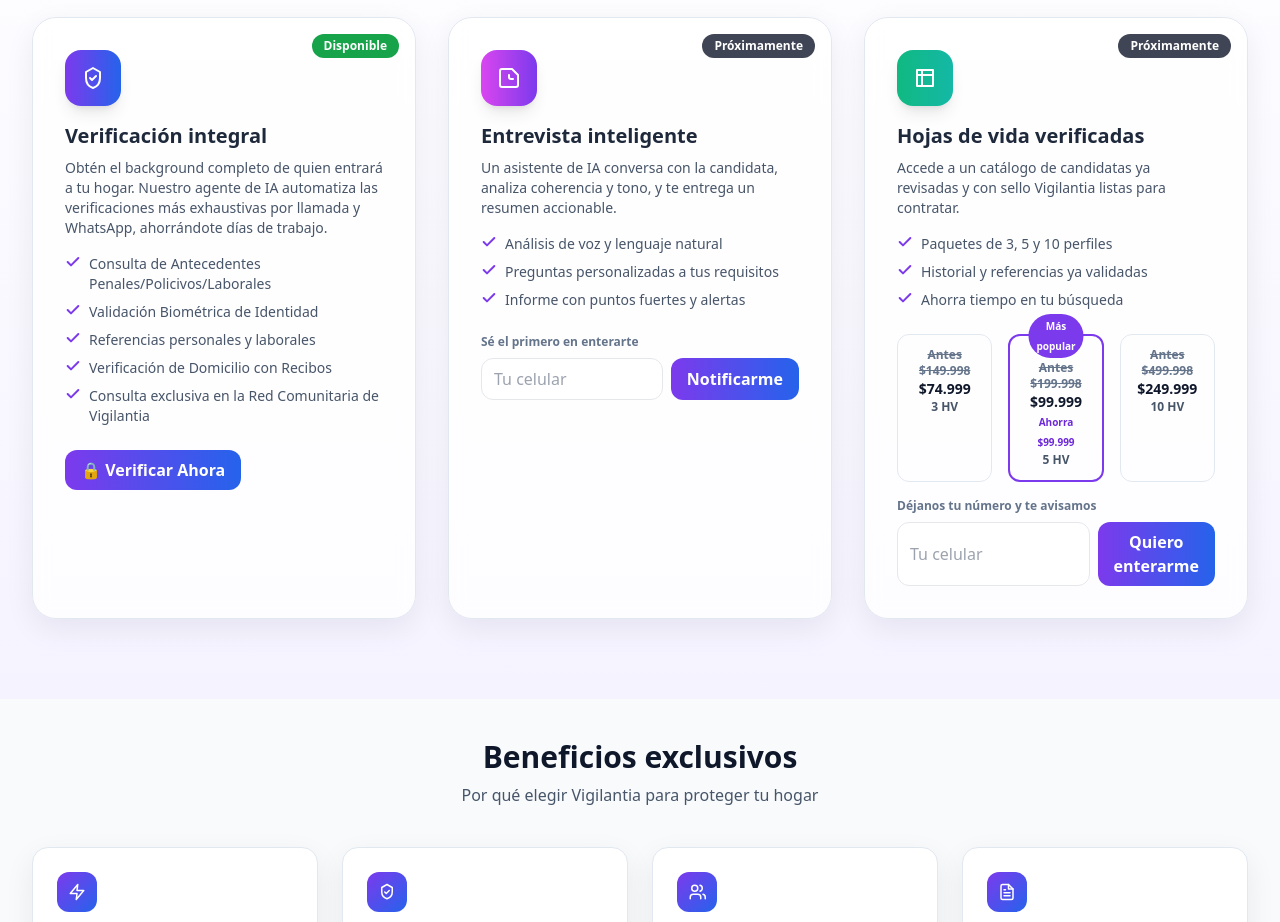
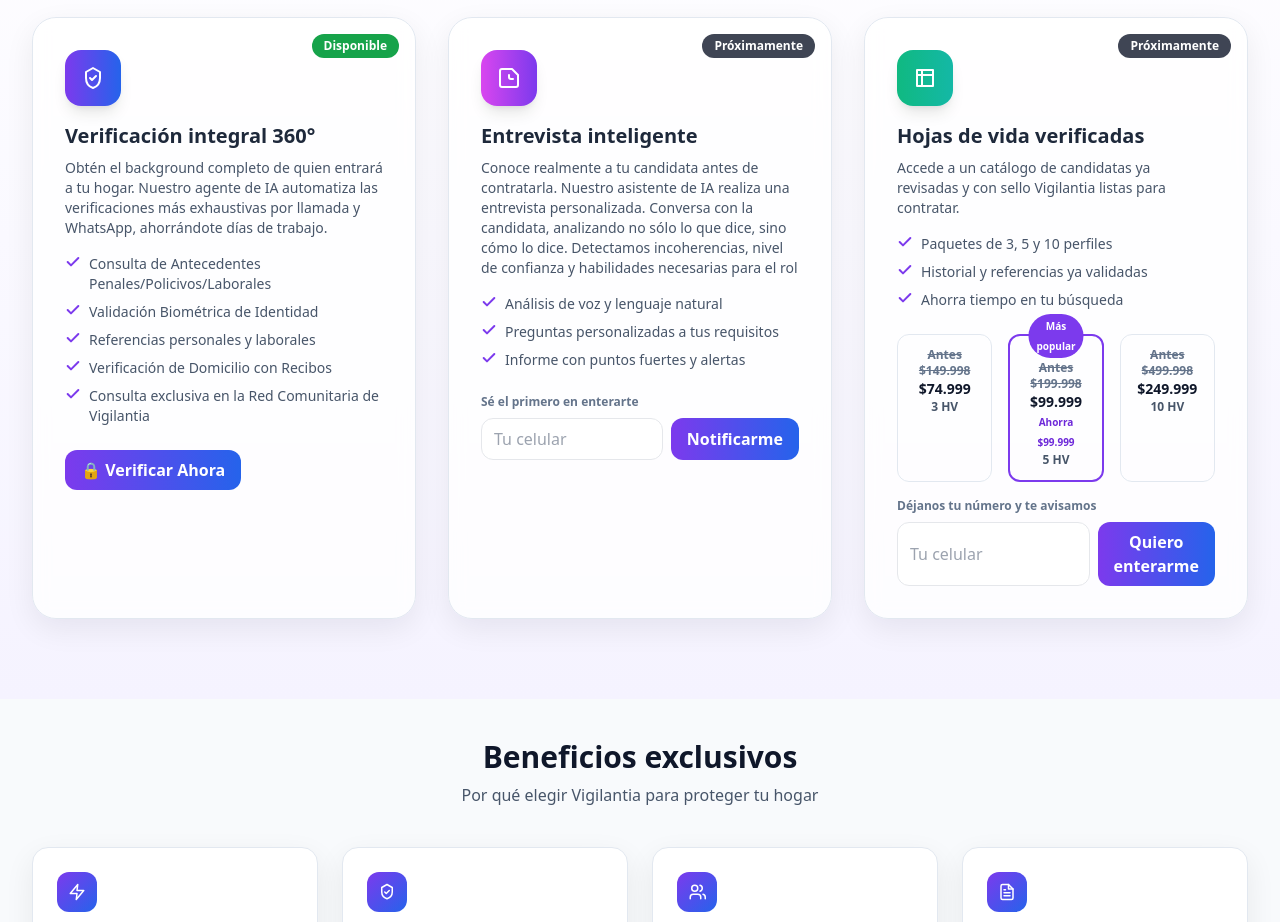
Before and after one commit to jgodoy86/vigilantia, a plain HTML site: page index.html in a window 1280 px wide. Shown: the part 1060-1982 px from the top of the page. Drawn offline with nearby package versions, Linux system fonts and the light colour scheme.

Commit message:
Update index.html

```diff
--- a/index.html
+++ b/index.html
@@ -255,7 +255,7 @@
           <div class="w-14 h-14 mb-4 rounded-2xl bg-gradient-to-r from-violet-600 to-blue-600 flex items-center justify-center text-white text-xl shadow-lg">
             <svg width="24" height="24" viewBox="0 0 24 24" fill="none" stroke="currentColor" stroke-width="2" stroke-linecap="round" stroke-linejoin="round"><path d="M12 2l7 4v6c0 6-4 9-7 10-3-1-7-4-7-10V6l7-4z"/><path d="M9 12l2 2 4-4"/></svg>
           </div>
-          <h3 class="text-xl font-bold mb-2">Verificación integral</h3>
+          <h3 class="text-xl font-bold mb-2">Verificación integral 360°</h3>
           <p class="text-sm text-slate-600 mb-4">Obtén el background completo de quien entrará a tu hogar. Nuestro agente de IA automatiza las verificaciones más exhaustivas por llamada y WhatsApp, ahorrándote días de trabajo.</p>
           <ul class="text-sm text-slate-600 space-y-2">
             <li class="flex items-start"><svg class="w-4 h-4 text-violet-600 mr-2 flex-shrink-0" viewBox="0 0 24 24" fill="none" stroke="currentColor" stroke-width="3" stroke-linecap="round" stroke-linejoin="round"><polyline points="20 6 9 17 4 12"/></svg>Consulta de Antecedentes Penales/Policivos/Laborales</li>
@@ -273,7 +273,7 @@
             <svg width="24" height="24" viewBox="0 0 24 24" fill="none" stroke="currentColor" stroke-width="2" stroke-linecap="round" stroke-linejoin="round"><path d="M12 9v2a2 2 0 0 0 2 2h2"/><path d="M5 3a2 2 0 0 0-2 2v14a2 2 0 0 0 2 2h14a2 2 0 0 0 2-2V9l-6-6H5z"/></svg>
           </div>
           <h3 class="text-xl font-bold mb-2">Entrevista inteligente</h3>
-          <p class="text-sm text-slate-600 mb-4">Un asistente de IA conversa con la candidata, analiza coherencia y tono, y te entrega un resumen accionable.</p>
+          <p class="text-sm text-slate-600 mb-4">Conoce realmente a tu candidata antes de contratarla. Nuestro asistente de IA realiza una entrevista personalizada. Conversa con la candidata, analizando no sólo lo que dice, sino cómo lo dice. Detectamos incoherencias, nivel de confianza y habilidades necesarias para el rol</p>
           <ul class="text-sm text-slate-600 space-y-2 mb-6">
             <li class="flex items-start"><svg class="w-4 h-4 text-violet-600 mr-2 flex-shrink-0" viewBox="0 0 24 24" fill="none" stroke="currentColor" stroke-width="3" stroke-linecap="round" stroke-linejoin="round"><polyline points="20 6 9 17 4 12"/></svg>Análisis de voz y lenguaje natural</li>
             <li class="flex items-start"><svg class="w-4 h-4 text-violet-600 mr-2 flex-shrink-0" viewBox="0 0 24 24" fill="none" stroke="currentColor" stroke-width="3" stroke-linecap="round" stroke-linejoin="round"><polyline points="20 6 9 17 4 12"/></svg>Preguntas personalizadas a tus requisitos</li>
```
